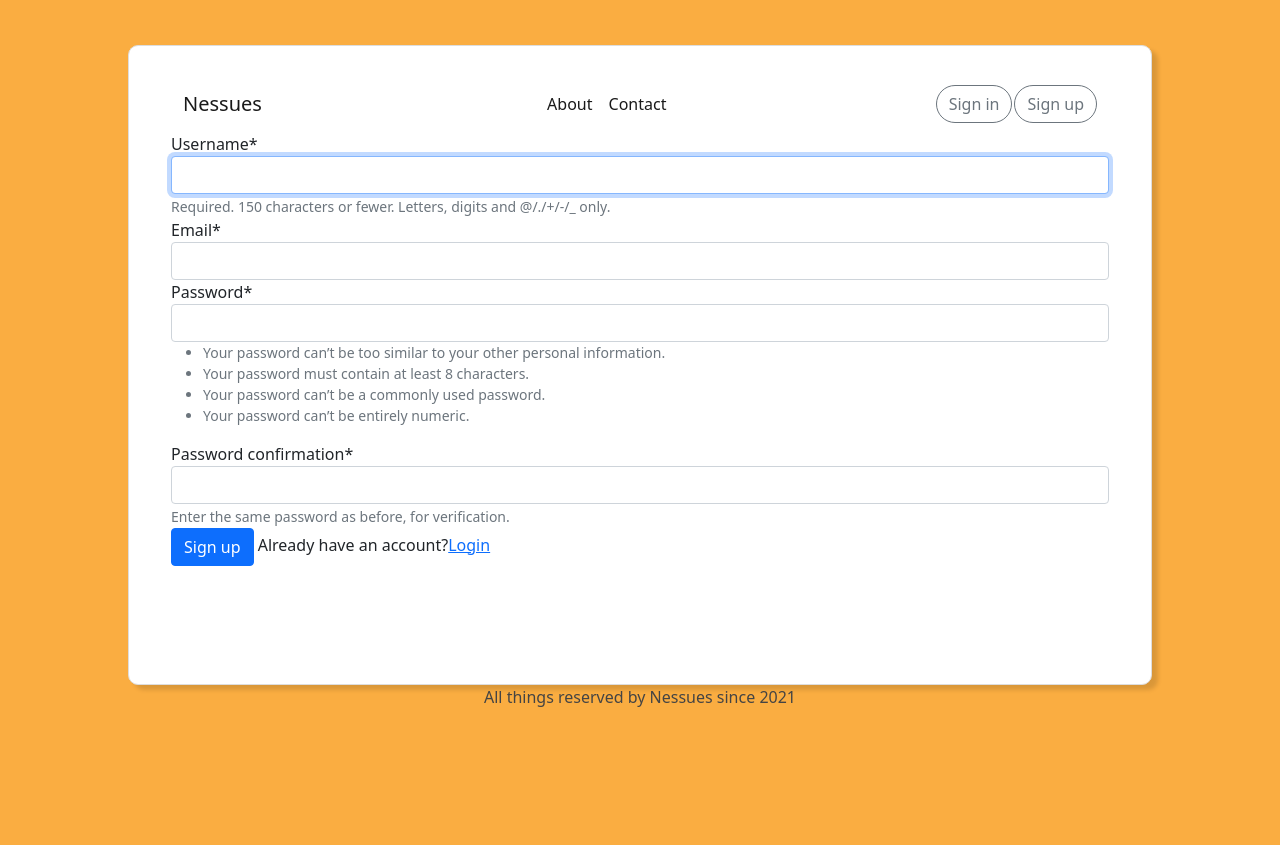
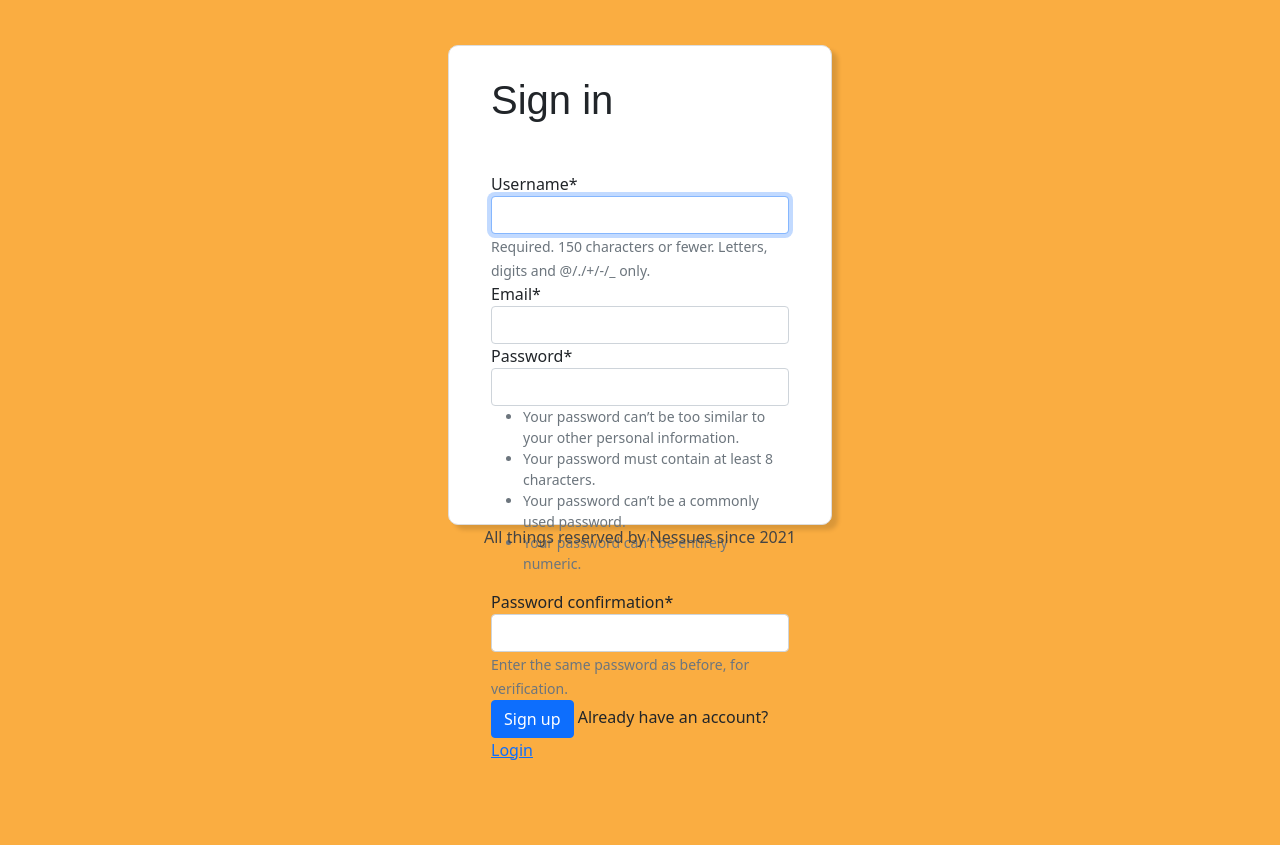
Before and after one commit to jol79/Nessues, a Django app: page /register/ in a window 1280 px wide. Run offline with Django 3.2, Linux system fonts and the light colour scheme; some libraries are stand-ins or nearby versions.

Commit message:
close #4, close #5

```diff
--- a/nessues/nessues/urls.py
+++ b/nessues/nessues/urls.py
@@ -22,8 +22,11 @@ import django.contrib.auth.views as auth_views
 
 urlpatterns = [
     path('', views.home_view, name='home'),
-    path('login/', auth_views.LoginView.as_view(template_name='nessues_app_users/login.html'), name='login'),
-    path('logout/', auth_views.LogoutView.as_view(template_name='nessues_app_users/logout.html'), name='logout'),
+    path('login/', users_views.login_view, name='login'),
+    path('logout/', users_views.logout_view, name='logout'),
     path('register/', users_views.register_view, name='register'),
     path('admin/', admin.site.urls),
+
+    # path('login/', auth_views.LoginView.as_view(template_name='nessues_app_users/login.html'), name='login'),
+    # path('logout/', auth_views.LogoutView.as_view(template_name='nessues_app_users/logout.html'), name='logout'),
 ]
--- a/nessues/nessues_app/views.py
+++ b/nessues/nessues_app/views.py
@@ -2,4 +2,5 @@ from django.shortcuts import render
 
 
 def home_view(request):
-    return render(request, 'nessues_app/home.html')
+    title = "home"
+    return render(request, 'nessues_app/home.html', {'title': title})
--- a/nessues/nessues_app_users/views.py
+++ b/nessues/nessues_app_users/views.py
@@ -1,6 +1,10 @@
 from django.shortcuts import render, redirect
 from django.contrib import messages
+
 from .forms import UserRegisterForm
+
+from django.contrib.auth import login, authenticate, logout
+from django.contrib.auth.forms import AuthenticationForm
 
 
 def register_view(request):
@@ -13,4 +17,30 @@ def register_view(request):
             return redirect('login')
     else:
         form = UserRegisterForm()
-    return render(request, 'nessues_app_users/register.html', {'form': form})
+    return render(request, 'nessues_app_users/register.html', {'form': form, 'title': 'register'})
+
+
+def login_view(request):
+    if request.method == 'POST':
+        form = AuthenticationForm(request, data=request.POST)
+        if form.is_valid():
+            username = form.cleaned_data.get('username')
+            password = form.cleaned_data.get('password')
+            user = authenticate(username=username, password=password)
+            if user is not None:
+                login(request, user)
+                messages.success(request, f'User {username} successfully authenticated!')
+                return redirect('home')
+            else:
+                messages.error(request, 'No user with provided credentials found')
+        else:
+            messages.error(request, 'Form is not valid')
+    else:
+        form = AuthenticationForm()
+    return render(request, 'nessues_app_users/login.html', {'form': form, 'title': 'login'})
+
+
+def logout_view(request):
+    logout(request)
+    messages.info(request, 'You are successfully logged out!')
+    return redirect('home')
--- a/nessues/static/css/base.css
+++ b/nessues/static/css/base.css
@@ -17,6 +17,20 @@ body{
     margin-top: 3.5%;
 }
 
+.container-auth{
+    background: #ffffff;
+    box-shadow: 6px 5px 4px rgba(0, 0, 0, 0.13);
+    border: 1px solid #dddddd;
+    border-radius: 10px;
+    width: 30%;
+    height: 60%;
+    margin-top: 3.5%;
+}
+
+.container-data-auth{
+    padding: 30px;
+}
+
 .container-data{
     padding: 30px;
 }
--- a/nessues/templates/base.html
+++ b/nessues/templates/base.html
@@ -30,7 +30,7 @@
             <!-- NavBar -->
             <nav class="navbar navbar-expand-lg navbar-light bg-transparent">
                 <div class="container-fluid">
-                    <a class="navbar-brand" href="">Nessues</a>
+                    <a class="navbar-brand fw-bold" href="">nessues</a>
                     <button class="navbar-toggler" type="button" data-bs-toggle="collapse" data-bs-target="#navbarNavAltMarkup" aria-controls="navbarNavAltMarkup" aria-expanded="false" aria-label="Toggle navigation">
                         <span class="navbar-toggler-icon"></span>
                     </button>
@@ -40,13 +40,17 @@
                             <a class="nav-link active" href="#">Contact</a>
                         </div>
                     </div>
-                    <button type="button" class="btn btn-outline-secondary rounded-pill" style="margin-right: 1px;">Sign in</button>
-                    <button type="button" class="btn btn-outline-secondary rounded-pill" style="margin-left: 1px;">Sign up</button>
+                    {% if user.is_authenticated %}
+                        <a class="btn btn-outline-secondary rounded-pill" style="margin-right: 1px;" href="#">Account</a>
+                        <a class="btn btn-outline-secondary rounded-pill" style="margin-left: 1px;" href="/logout">Logout</a>
+                    {% else %}
+                        <a class="btn btn-outline-secondary rounded-pill" style="margin-right: 1px;" href="/login">Sign in</a>
+                        <a class="btn btn-outline-secondary rounded-pill" style="margin-left: 1px;" href="/register">Sign up</a>
+                    {% endif %}
                 </div>
             </nav>
-
-            {% block content %}{% endblock content %}
         </div>
+        {% block content %}{% endblock content %}
     </div>
     <div class="footer">
         All things reserved by Nessues since 2021
--- /dev/null
+++ b/nessues/templates/base_auth.html
@@ -0,0 +1,36 @@
+{% load static %}
+<!DOCTYPE html>
+<html lang="en">
+<head>
+    <meta charset="UTF-8">
+    <meta name="viewport" content="width=device-width, initial-scale=1.0">
+
+    <link href="https://cdn.jsdelivr.net/npm/bootstrap@5.0.0-beta3/dist/css/bootstrap.min.css" rel="stylesheet" integrity="sha384-eOJMYsd53ii+scO/bJGFsiCZc+5NDVN2yr8+0RDqr0Ql0h+rP48ckxlpbzKgwra6" crossorigin="anonymous">
+    <link rel="stylesheet" type="text/css" href="{% static '/css/base.css' %}">
+
+    {% if title %}
+        <title>Nessues - {{ title }}</title>
+    {% else %}
+        <title>Nessues</title>
+    {% endif %}
+</head>
+<body>
+    <div class="container container-auth">
+        {% if messages %}
+            {% for message in messages %}
+                <div class="alert alert-{{ message.tags }}">
+                    {{ message }}
+                </div>
+            {% endfor %}
+        {% endif %}
+
+        <!-- Data section -->
+        <div class="container-data-auth">
+            {% block content %}{% endblock content %}
+        </div>
+    </div>
+    <div class="footer">
+        All things reserved by Nessues since 2021
+    </div>
+</body>
+</html>
--- a/nessues/templates/nessues_app/home.html
+++ b/nessues/templates/nessues_app/home.html
@@ -1,4 +1,5 @@
 {% extends "base.html" %}
+
 
 {% block content %}
     {% if user.is_authenticated %}
--- a/nessues/templates/nessues_app_users/login.html
+++ b/nessues/templates/nessues_app_users/login.html
@@ -1,7 +1,11 @@
-{% extends "base.html" %}
+{% extends "base_auth.html" %}
+
+<!-- change extended base file for login and registration pages -->
 {% load crispy_forms_tags %}
 
+
 {% block content %}
+    <h1 class="mb-5" style="text-align: left; font-family: sans-serif;">Sign in</h1>
     <form method="POST">
         {% csrf_token %}
         {{ form|crispy }}
--- a/nessues/templates/nessues_app_users/register.html
+++ b/nessues/templates/nessues_app_users/register.html
@@ -1,7 +1,9 @@
-{% extends "base.html" %}
+{% extends "base_auth.html" %}
 {% load crispy_forms_tags %}
 
+
 {% block content %}
+    <h1 class="mb-5" style="text-align: left; font-family: sans-serif;">Sign in</h1>
     <form method="POST">
         {% csrf_token %}
         {{ form|crispy }}
```
Also changed, not shown: nessues/db.sqlite3, nessues/nessues_app_users/forms.py (line endings or trailing spaces).
